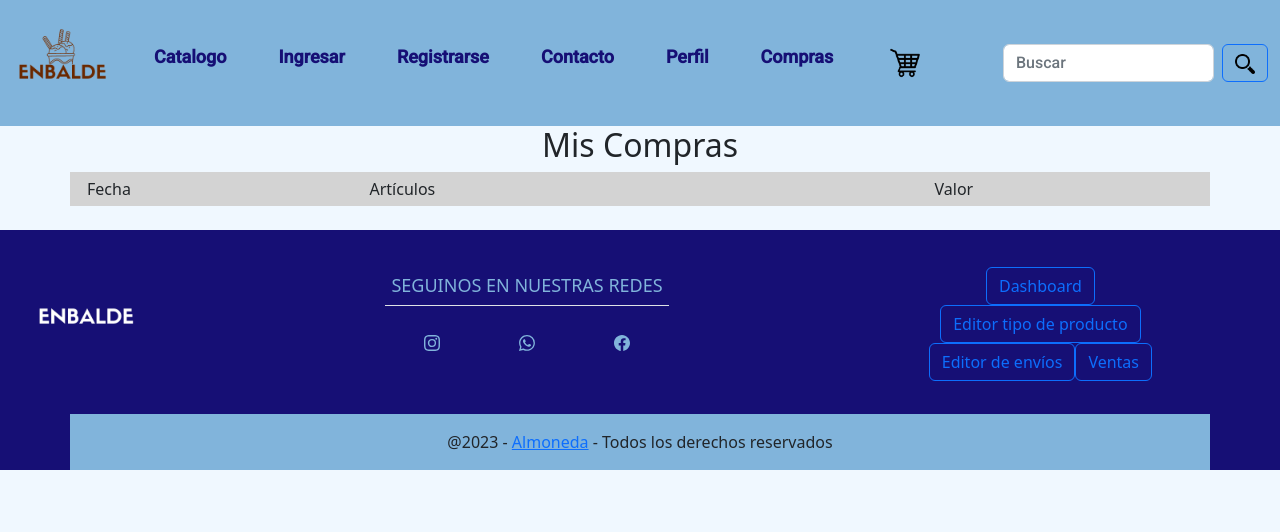
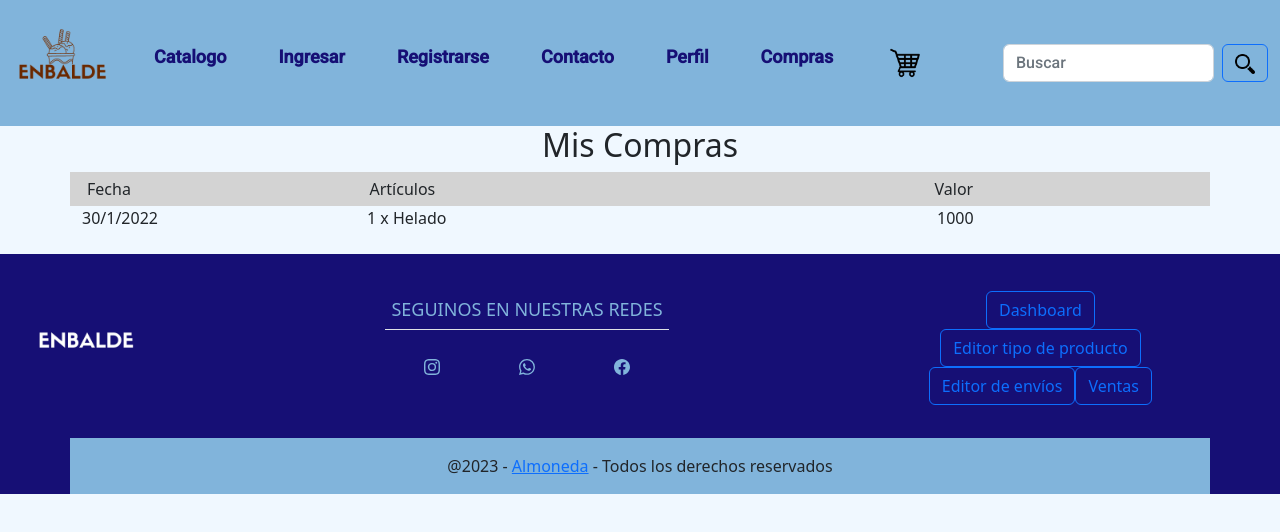
Before and after one commit to NataliaAlvarezIspc/proyecto-ispc-ecommerce, an Angular app in the folder front-end/enbalde/: page /compras in a window 1280 px wide. Shown: the top 532 px of the page. Built offline with nearby package versions, Linux system fonts and the light colour scheme.

Commit message:
Hacer cambios en los diferentes archivos para formatear la fecha

```diff
--- a/front-end/enbalde/src/app/pages/compras/compras.component.html
+++ b/front-end/enbalde/src/app/pages/compras/compras.component.html
@@ -9,7 +9,7 @@
           <div class="col-3">Valor</div>
         </div>
         <div class="row" *ngFor="let compra of compras">
-          <div class="col-3">{{compra.fecha}}</div>
+          <div class="col-3">{{compra.obtenerFechaFormateada()}}</div>
           <div class="col-6">{{compra.obtenerArticulos()}}</div>
           <div class="col-3">{{compra.total}}</div>
         </div>
--- a/front-end/enbalde/src/app/pages/compras/compras.component.ts
+++ b/front-end/enbalde/src/app/pages/compras/compras.component.ts
@@ -7,5 +7,7 @@ import { Compra, CompraClass } from './modelo/modelo.compra';
   styleUrls: ['./compras.component.css']
 })
 export class ComprasComponent {
-  @Input() compras: Compra [] = []
+  @Input() compras: Compra [] = [
+    new CompraClass(new Date("01/30/2022").getTime(), [ "1 x Helado" ], 1000)
+  ];
 }
--- a/front-end/enbalde/src/app/pages/compras/modelo/modelo.compra.ts
+++ b/front-end/enbalde/src/app/pages/compras/modelo/modelo.compra.ts
@@ -3,6 +3,7 @@ export interface Compra {
     articulo: string[];
     total: number;
     obtenerArticulos(): string;
+    obtenerFechaFormateada(): string;
   }
 
   export class CompraClass implements Compra {
@@ -17,4 +18,11 @@ export interface Compra {
     total: number;
 
     obtenerArticulos = () => this.articulo.join(", ");
+    obtenerFechaFormateada(): string {
+        const fechaObj = new Date(this.fecha);
+        const dia = fechaObj.getDate();
+        const mes = fechaObj.getMonth() + 1;
+        const anio = fechaObj.getFullYear();
+        return `${dia}/${mes}/${anio}`;
+      }
   }
```
